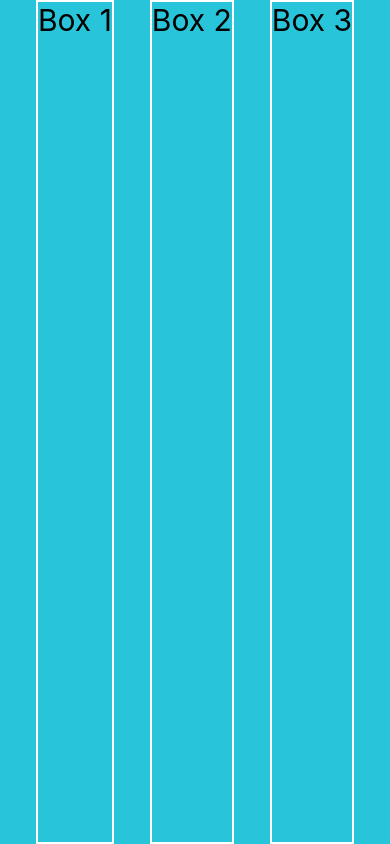
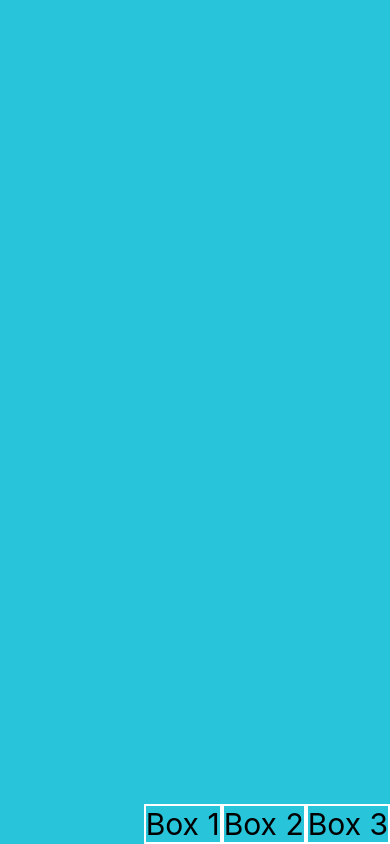
Before and after one commit to Alejoboga20/CounterReactNative, a React Native app: screen / in a window 390 px wide. Built offline with nearby package versions, Linux system fonts and the light colour scheme.

Commit message:
Using alignItems

```diff
--- a/src/screens/FlexScreen.tsx
+++ b/src/screens/FlexScreen.tsx
@@ -16,7 +16,8 @@ const styles = StyleSheet.create({
     flex: 1,
     backgroundColor: '#28c4d9',
     flexDirection: 'row',
-    justifyContent: 'space-evenly',
+    justifyContent: 'flex-end',
+    alignItems: 'flex-end',
   },
   box1: {
     borderWidth: 2,
```
